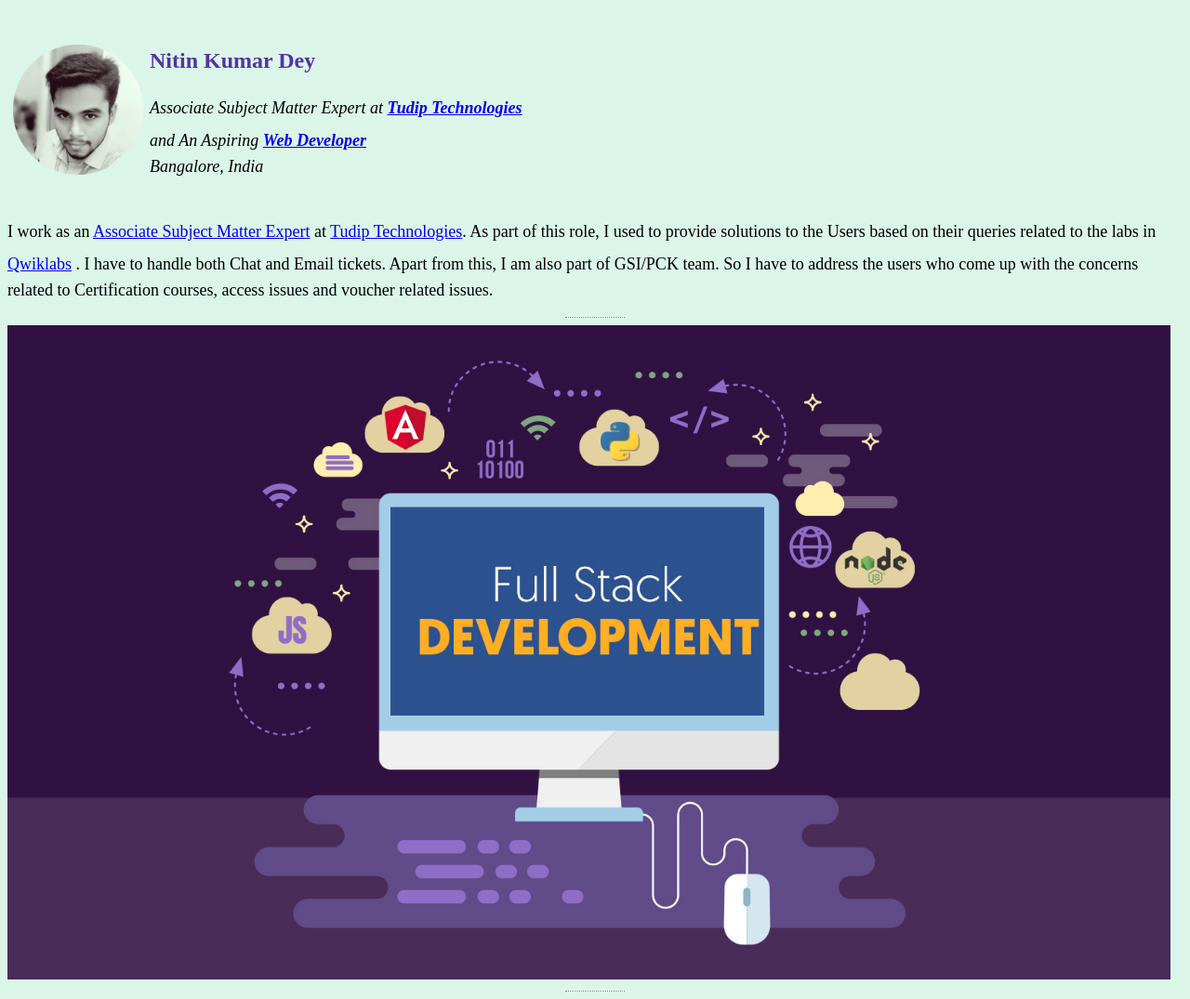
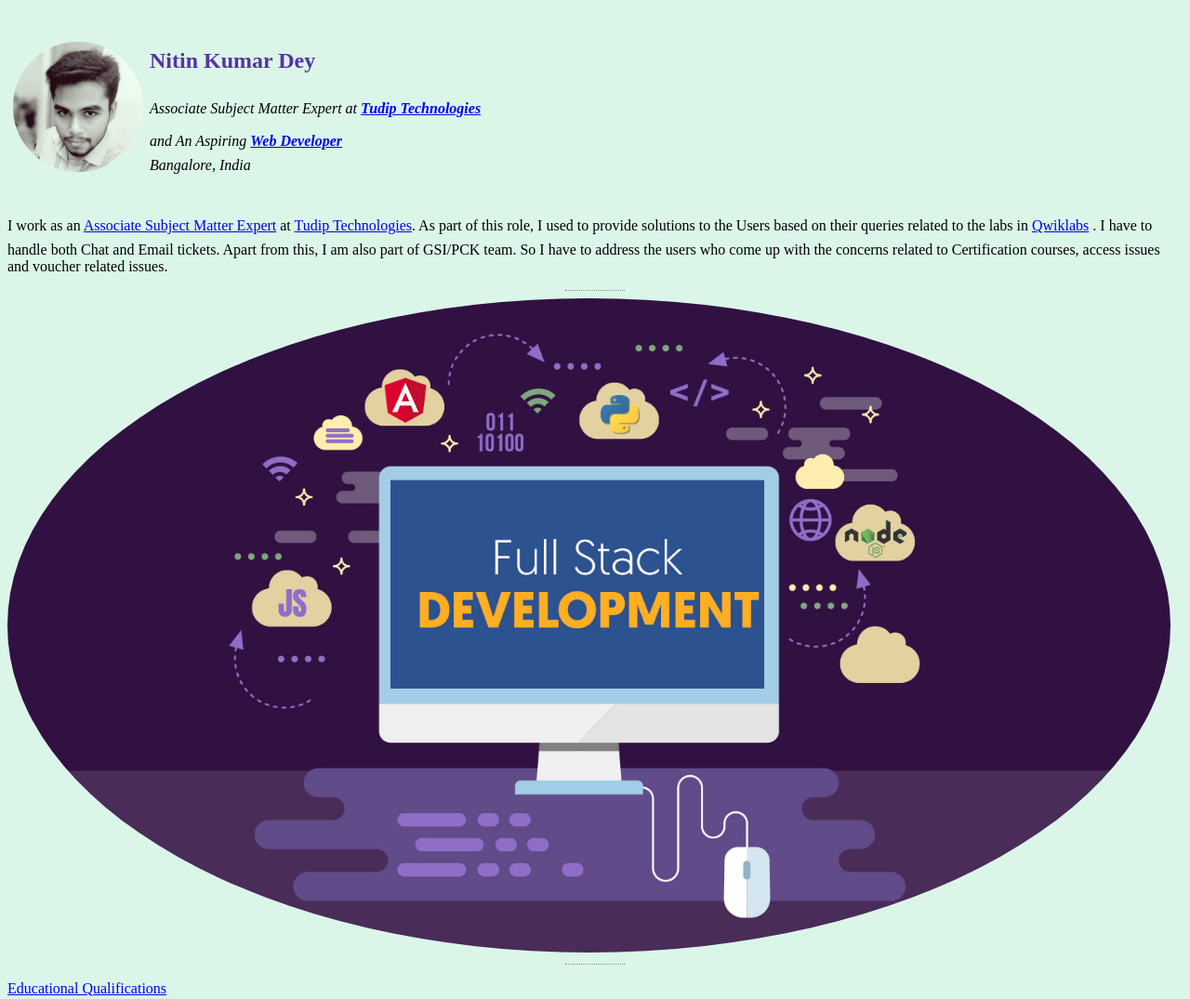
Before and after one commit to nkdey14/Personal-website, a plain HTML site: page index.html in a window 1280 px wide. Shown: the top 1075 px of the page at 93% size. Drawn offline with Linux system fonts and the light colour scheme.

Commit message:
Update styles.css
updated code

```diff
--- a/css/styles.css
+++ b/css/styles.css
@@ -17,11 +17,14 @@ h3{
   color:#5534A5;
 }
 
-p{
-  font-size: 18px;
-}
-
 a{
-  font-size: 18px;
   line-height: 35px;
 }
+.back{
+  margin-left: 0;
+  border-radius: 100%;
+}
+img:hover
+{
+  background-color: grey;
+}
```
